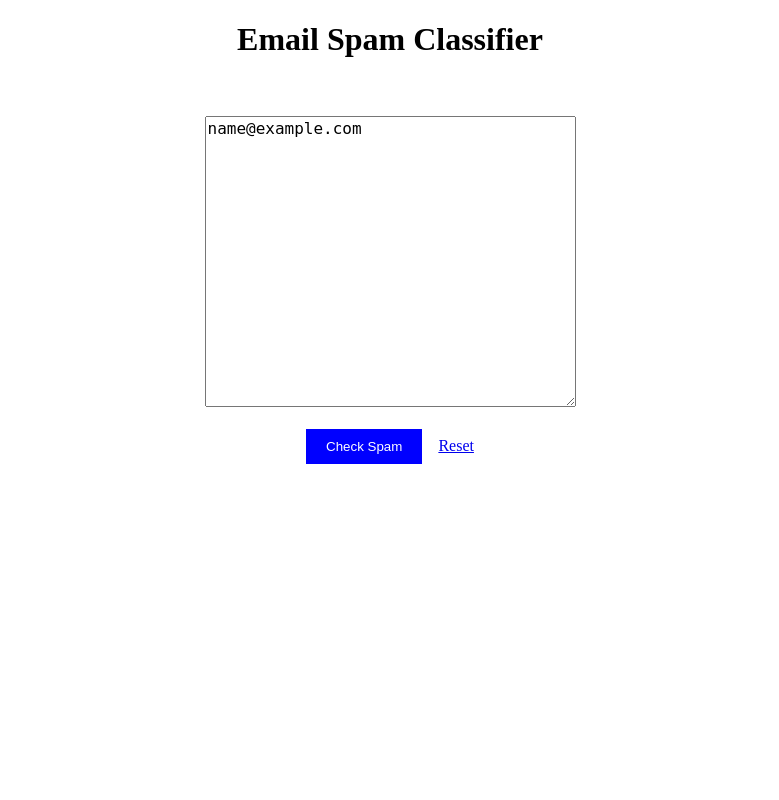
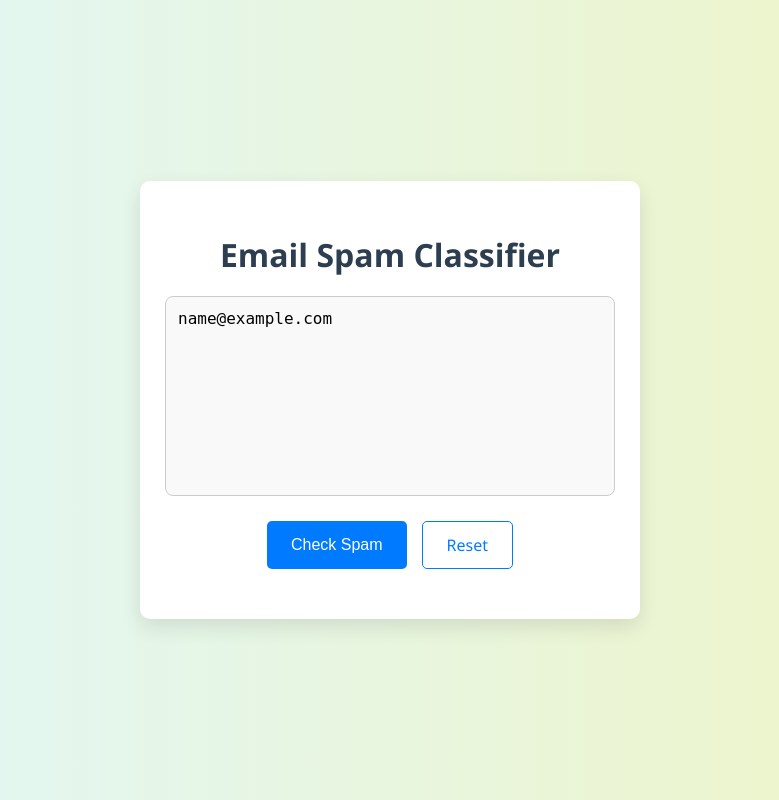
Before and after one commit to vancyferns/spam-email-detector, a Python web app: template templates/index.html in a window 1280 px wide. Shown: the whole page, without its empty margins (250-1029 px from the left). Run offline with Jinja, Linux system fonts and the light colour scheme; the template is opened without the code that fills it: most values are stand-ins (such as "Sample title", 1, 10 or a date in 2020).

```diff
--- a/templates/index.html
+++ b/templates/index.html
@@ -1,45 +1,142 @@
 <!DOCTYPE html>
 <html lang="en">
 <head>
-    <meta charset="UTF-8">
-    <meta name="viewport" content="width=device-width, initial-scale=1.0">
+  <meta charset="UTF-8" />
+  <meta name="viewport" content="width=device-width, initial-scale=1.0"/>
   <title>Spam Email Detection</title>
   <style>
-      .context {
+    * {
+      box-sizing: border-box;
+    }
+
+    body {
+      margin: 0;
+      padding: 0;
+      font-family: 'Segoe UI', Tahoma, Geneva, Verdana, sans-serif;
+      background: linear-gradient(to right, #e0f7fa, #f0f4c3);
+      min-height: 100vh;
+      display: flex;
+      justify-content: center;
+      align-items: center;
+    }
+
+    .container {
+      background-color: #ffffff;
+      padding: 30px 25px;
+      border-radius: 10px;
+      box-shadow: 0 8px 20px rgba(0, 0, 0, 0.1);
+      width: 95%;
+      max-width: 500px;
+    }
+
+    h1 {
+      text-align: center;
+      color: #2c3e50;
+      margin-bottom: 20px;
+    }
+
+    textarea {
+      width: 100%;
+      height: 200px;
+      padding: 12px;
+      font-size: 1rem;
+      border-radius: 8px;
+      border: 1px solid #ccc;
+      resize: none;
+      background-color: #f9f9f9;
+      margin-bottom: 20px;
+    }
+
+    .buttons {
+      display: flex;
+      justify-content: center;
+      gap: 15px;
+      flex-wrap: wrap;
+    }
+
+    button {
+      background-color: #007BFF;
+      color: white;
+      padding: 12px 24px;
+      border: none;
+      border-radius: 5px;
+      font-size: 1rem;
+      cursor: pointer;
+      transition: background-color 0.3s ease;
+    }
+
+    button:hover {
+      background-color: #0056b3;
+    }
+
+    a {
+      display: inline-block;
+      padding: 12px 24px;
+      font-size: 1rem;
+      text-decoration: none;
+      color: #007BFF;
+      border: 1px solid #007BFF;
+      border-radius: 5px;
+      transition: background-color 0.3s ease, color 0.3s ease;
+    }
+
+    a:hover {
+      background-color: #007BFF;
+      color: #fff;
+    }
+
+    .result {
+      margin-top: 20px;
       text-align: center;
     }
 
-      button {
-        color: white;
-        background-color: blue;
-        padding: 10px 20px;
-        border: none;
-        cursor: pointer;
+    .result h2 {
+      font-size: 1.8rem;
+      padding: 12px 25px;
+      border-radius: 10px;
+      color: #fff;
+      display: inline-block;
     }
 
-      textarea {
-        font-size: 1rem;
+    .spam {
+      background-color: #e74c3c;
     }
 
-      h2 {
-        color: darkred;
+    .not-spam {
+      background-color: #2ecc71;
+    }
+
+    @media (max-width: 600px) {
+      textarea {
+        height: 150px;
+      }
+
+      button, a {
+        width: 100%;
+        text-align: center;
+      }
     }
   </style>
 </head>
 <body>
-    <form class="context" method="post" action="/predict">
+  <div class="container">
+    <form method="post" action="/predict">
       <h1>Email Spam Classifier</h1>
-        <br><br>
-        <textarea name="content" placeholder="Enter your email body here" rows="15" cols="35">{{email}}</textarea>
-        <br><br>
-        <button type="submit">Check Spam</button>&ensp;&ensp;<a href="/">Reset</a>
-        <div>
+      <textarea name="content" placeholder="Enter your email body here">{{ email }}</textarea>
+
+      <div class="buttons">
+        <button type="submit">Check Spam</button>
+        <a href="/">Reset</a>
+      </div>
+
+      <div class="result">
         {% if prediction == 1 %}
-            <h2>Spam</h2>
+          <h2 class="spam">Spam</h2>
         {% elif prediction == -1 %}
-            <h2>Not Spam</h2>
+          <h2 class="not-spam">Not Spam</h2>
         {% endif %}
       </div>
     </form>
+  </div>
 </body>
 </html>
```
Lines whose indentation alone changed are shown as unchanged.
